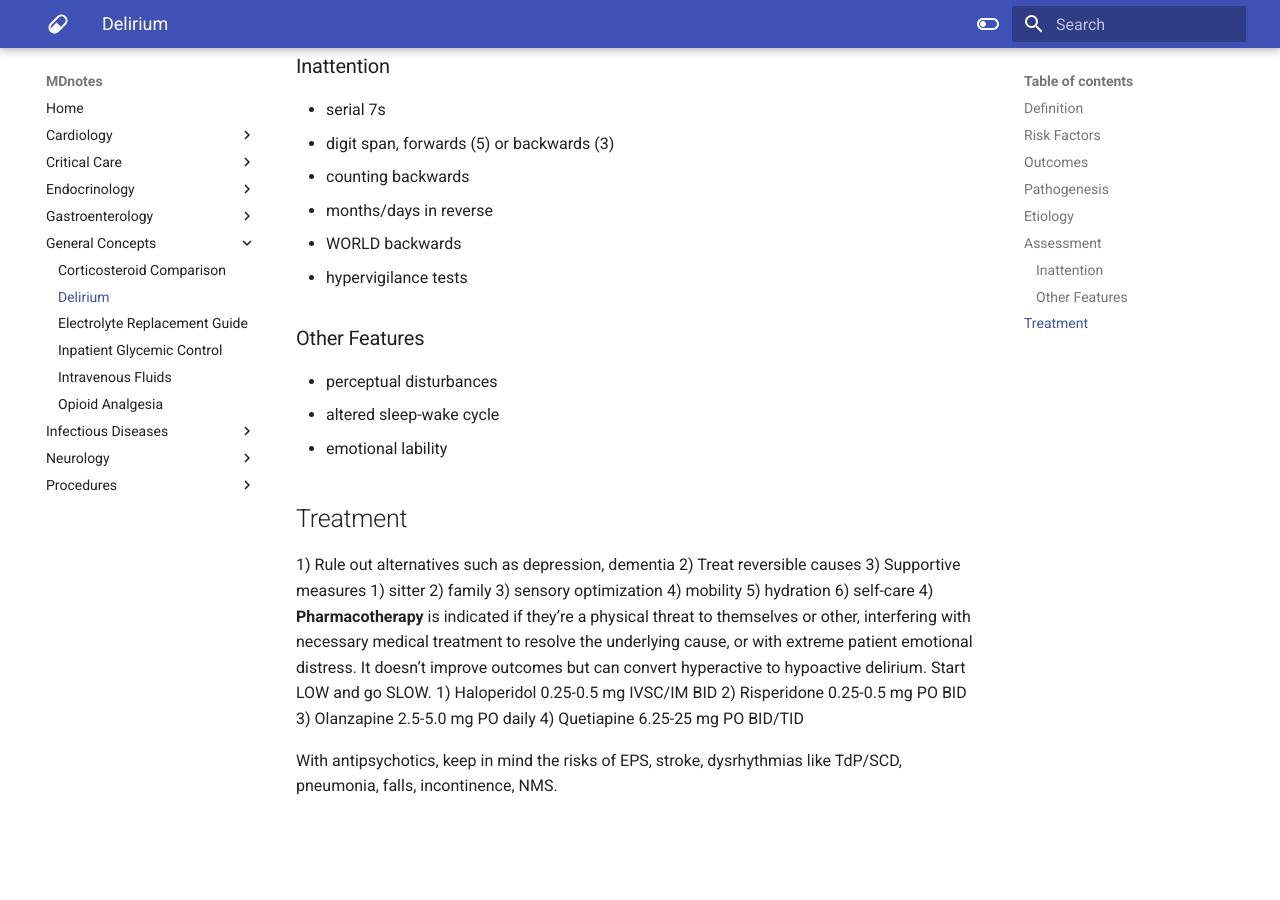
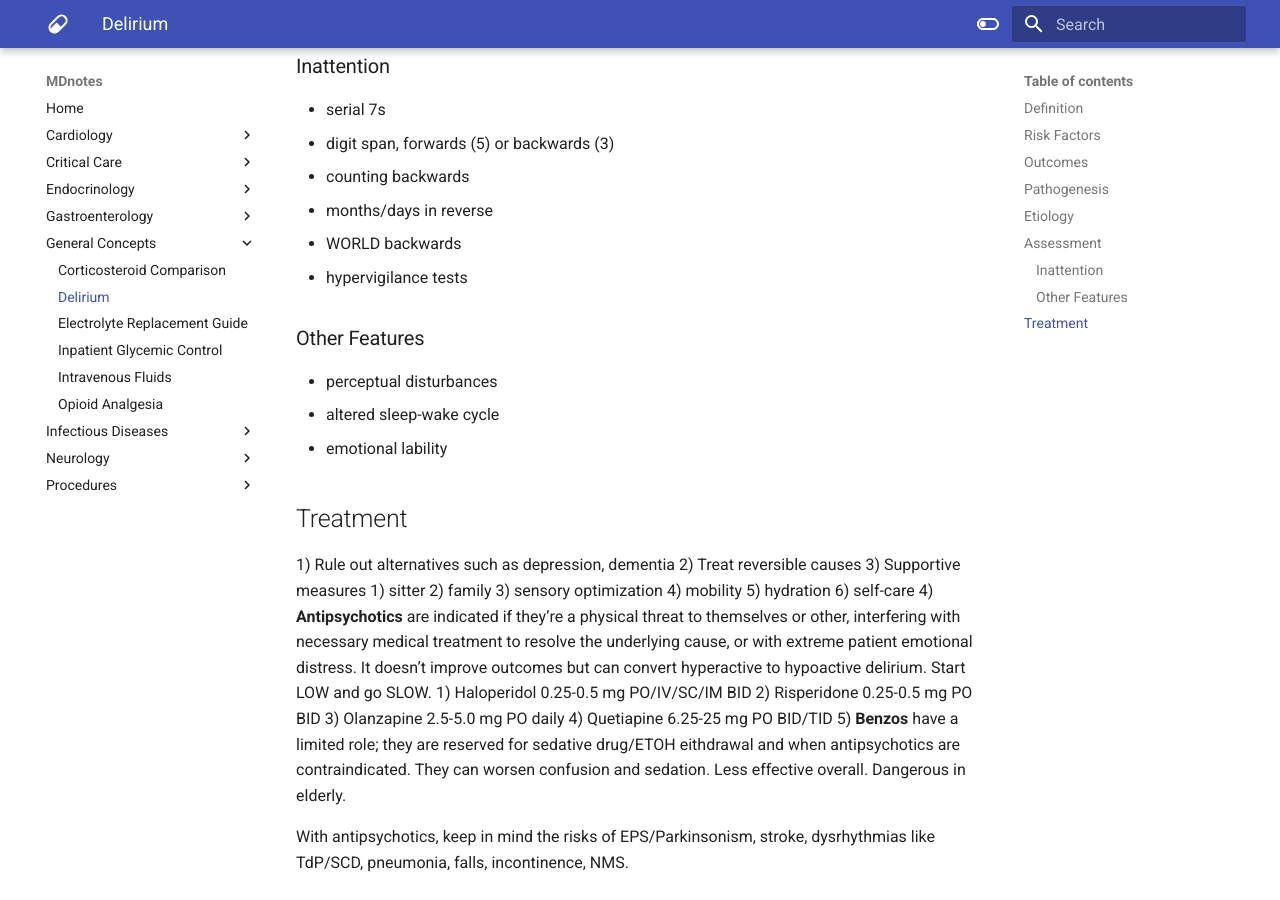
Before and after one commit to jzpero/mdnotes, an MkDocs documentation site: the page built from docs/General Concepts/Delirium.md, in a window 1280 px wide and 900 px high, scrolled down 2029 px. Built offline with MkDocs 1.6.1 and Material for MkDocs 9.7.7, drawn with Linux system fonts in a browser that asks for light colours; before the commit the page ends 2852 px from its top, so only the background shows below that.

Commit message:
vault backup: 2021-07-01 18:15:30
Affected files:

"docs/General Concepts/Delirium.md"

```diff
--- a/docs/General Concepts/Delirium.md
+++ b/docs/General Concepts/Delirium.md
@@ -80,10 +80,11 @@ The **Confusion Assessment Method (CAM)** is a 4-question screen for delirium. I
     4)  mobility
     5)  hydration
     6)  self-care
-4)  **Pharmacotherapy** is indicated if they're a physical threat to themselves or other, interfering with necessary medical treatment to resolve the underlying cause, or with extreme patient emotional distress. It doesn't improve outcomes but can convert hyperactive to hypoactive delirium. Start LOW and go SLOW.
-    1)  Haloperidol 0.25-0.5 mg IVSC/IM BID
+4)  **Antipsychotics** are indicated if they're a physical threat to themselves or other, interfering with necessary medical treatment to resolve the underlying cause, or with extreme patient emotional distress. It doesn't improve outcomes but can convert hyperactive to hypoactive delirium. Start LOW and go SLOW.
+    1)  Haloperidol 0.25-0.5 mg PO/IV/SC/IM BID
     2)  Risperidone 0.25-0.5 mg PO BID
     3)  Olanzapine 2.5-5.0 mg PO daily
     4)  Quetiapine 6.25-25 mg PO BID/TID
+5)  **Benzos** have a limited role; they are reserved for sedative drug/ETOH eithdrawal and when antipsychotics are contraindicated. They can worsen confusion and sedation. Less effective overall. Dangerous in elderly.
 
-With antipsychotics, keep in mind the risks of EPS, stroke, dysrhythmias like TdP/SCD, pneumonia, falls, incontinence, NMS.
+With antipsychotics, keep in mind the risks of EPS/Parkinsonism, stroke, dysrhythmias like TdP/SCD, pneumonia, falls, incontinence, NMS.
```
